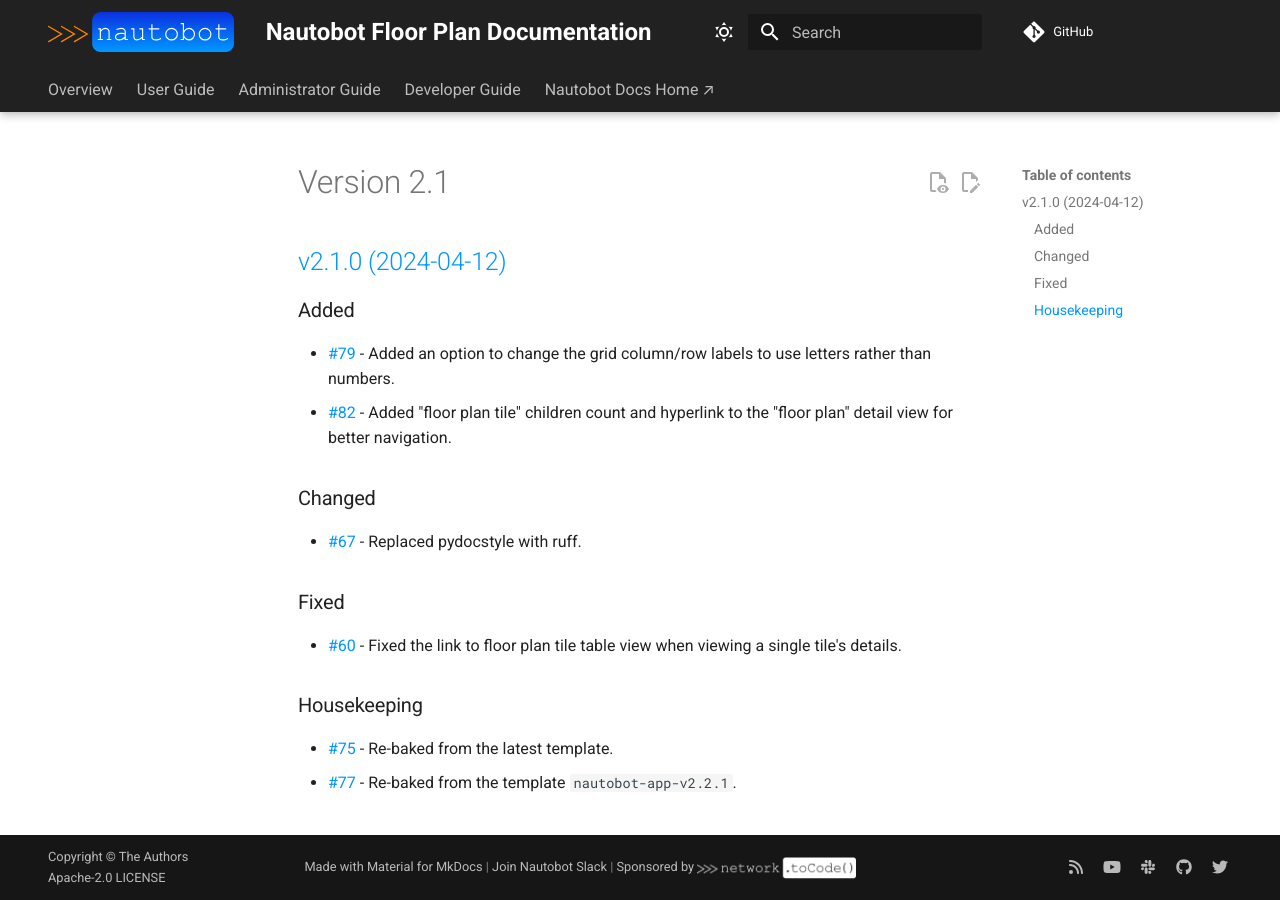
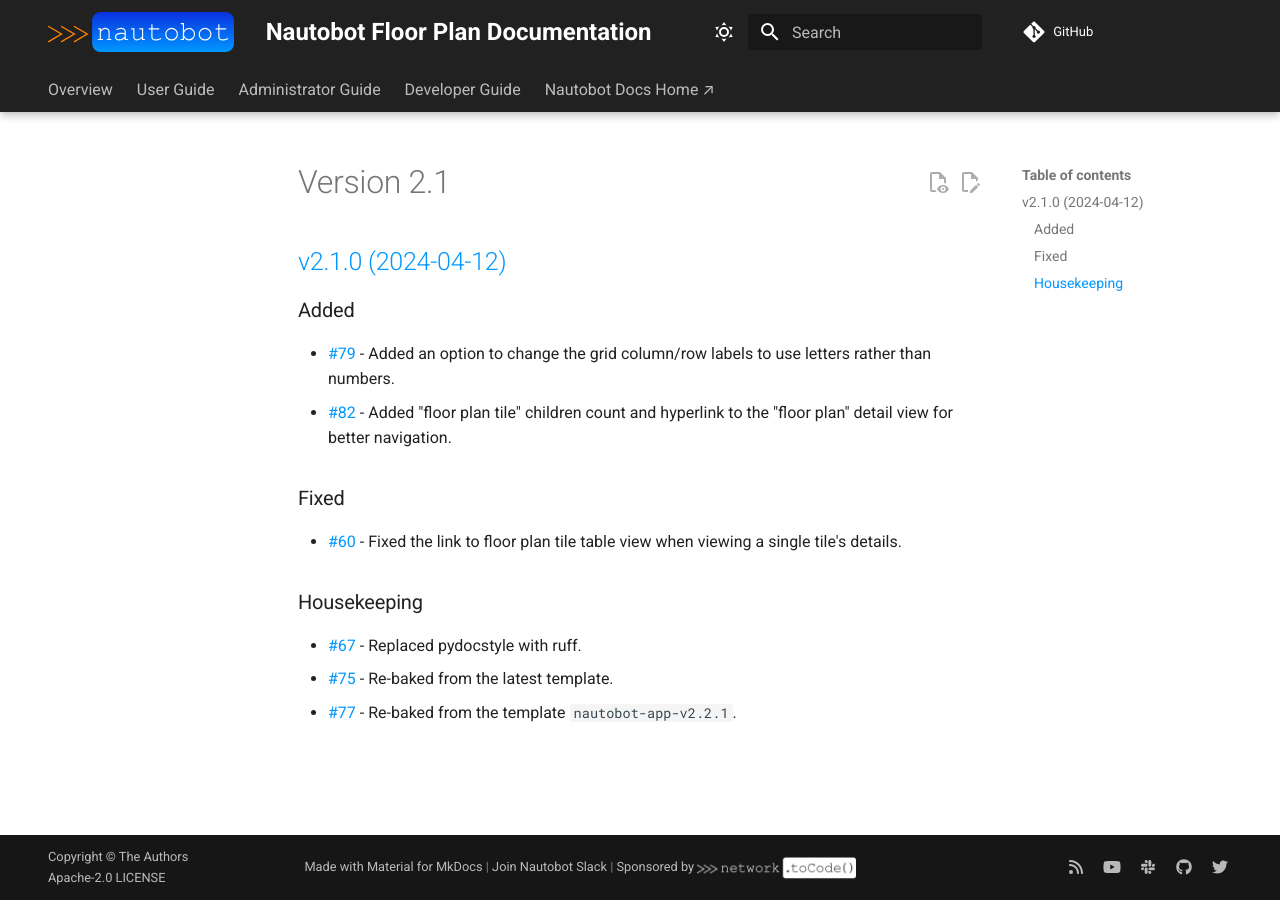
Before and after one commit to nautobot/nautobot-app-floor-plan, an MkDocs documentation site: the page built from docs/admin/release_notes/version_2.1.md, in a window 1280 px wide. Built offline with MkDocs 1.6.1 and Material for MkDocs 9.7.7, drawn with Linux system fonts in a browser that asks for light colours; comment, search, counter and statistics services are not loaded.

Commit message:
Changed section per feedback

```diff
--- a/docs/admin/release_notes/version_2.1.md
+++ b/docs/admin/release_notes/version_2.1.md
@@ -6,15 +6,12 @@
 - [#79](https://github.com/nautobot/nautobot-app-floor-plan/issues/79) - Added an option to change the grid column/row labels to use letters rather than numbers.
 - [#82](https://github.com/nautobot/nautobot-app-floor-plan/issues/82) - Added "floor plan tile" children count and hyperlink to the "floor plan" detail view for better navigation.
 
-### Changed
-
-- [#67](https://github.com/nautobot/nautobot-app-floor-plan/issues/67) - Replaced pydocstyle with ruff.
-
 ### Fixed
 
 - [#60](https://github.com/nautobot/nautobot-app-floor-plan/issues/60) - Fixed the link to floor plan tile table view when viewing a single tile's details.
 
 ### Housekeeping
 
+- [#67](https://github.com/nautobot/nautobot-app-floor-plan/issues/67) - Replaced pydocstyle with ruff.
 - [#75](https://github.com/nautobot/nautobot-app-floor-plan/issues/75) - Re-baked from the latest template.
 - [#77](https://github.com/nautobot/nautobot-app-floor-plan/issues/77) - Re-baked from the template `nautobot-app-v2.2.1`.
```
